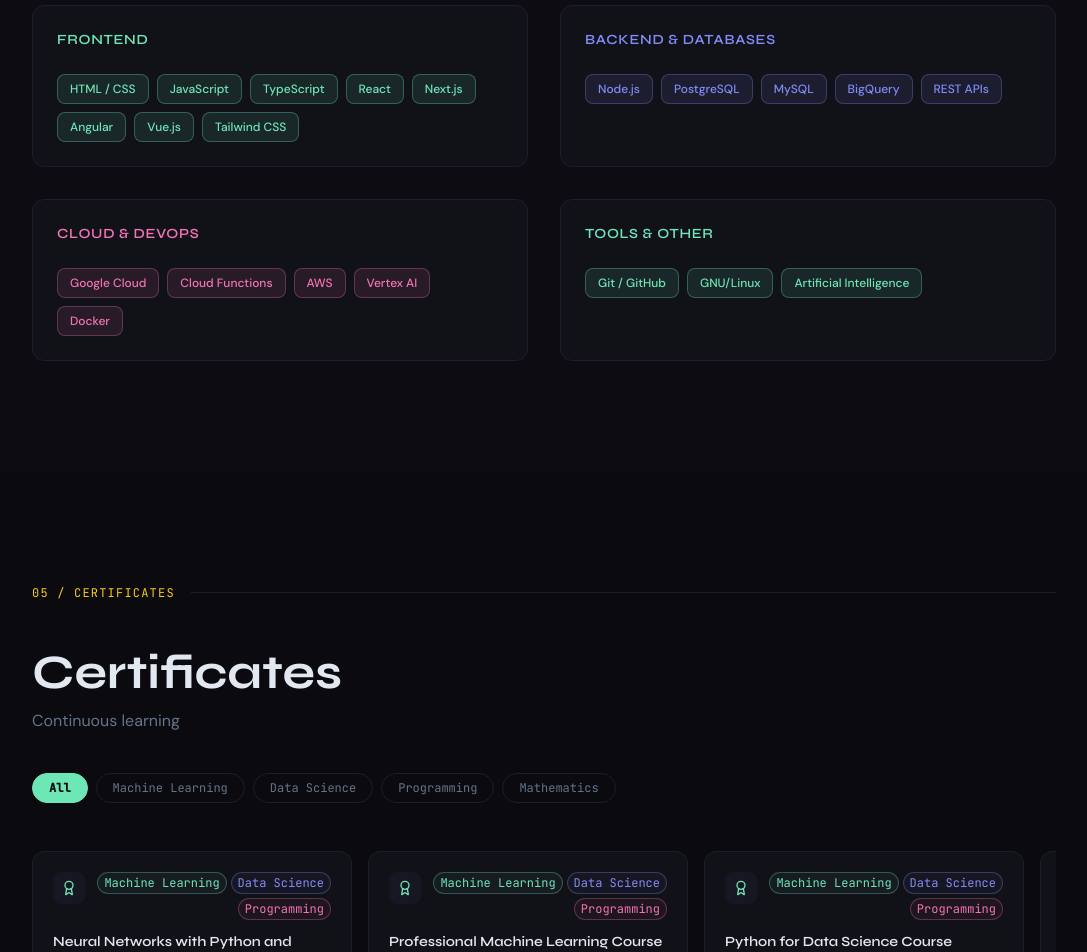
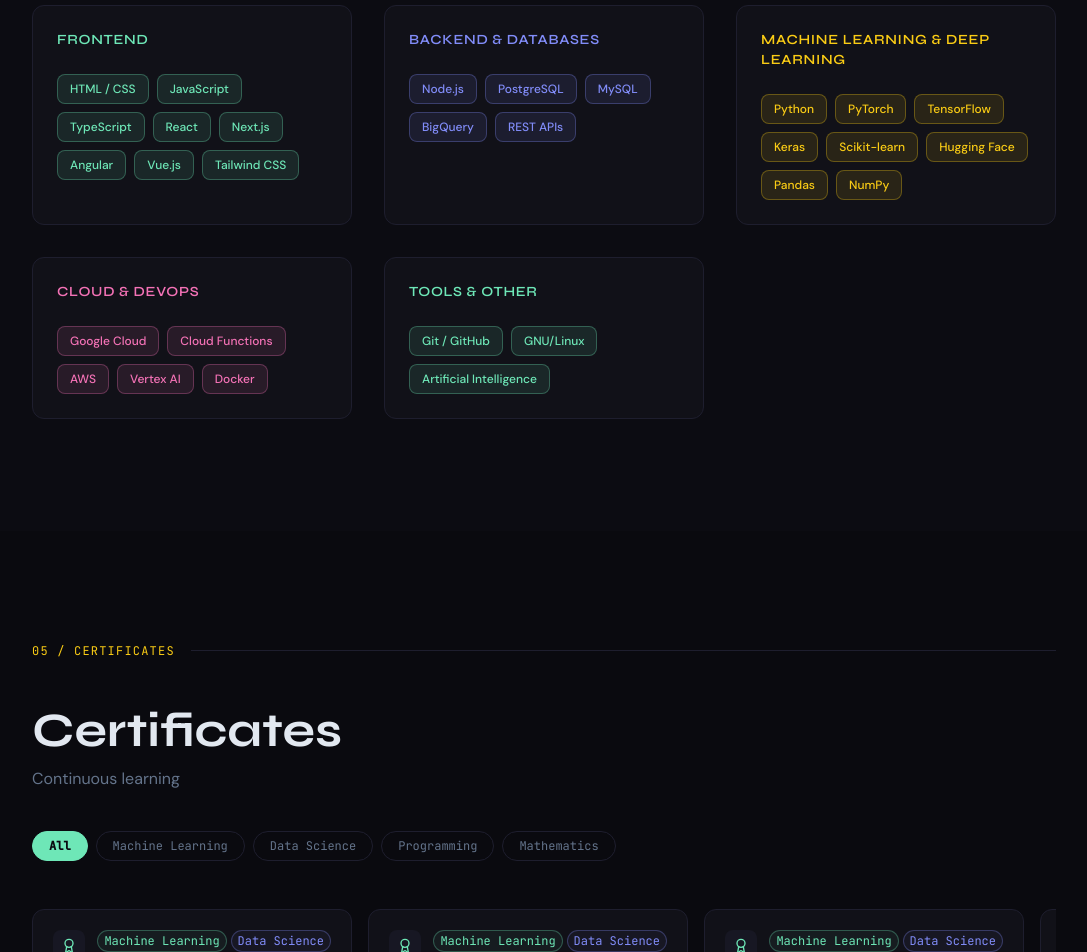
Before and after one commit to JohanLeon0914/portfolio-web-ia-developer, a Next.js app: page / in a window 1280 px wide. Shown: the part 5220-6172 px from the top of the page, without its empty margins (96-1183 px from the left). Built offline with nearby package versions, Linux system fonts and the light colour scheme.

Commit message:
Updating certificates and skills

```diff
--- a/components/sections/Skills.tsx
+++ b/components/sections/Skills.tsx
@@ -12,6 +12,7 @@
 interface SkillsData {
   frontend: Skill[];
   backend: Skill[];
+  "Machine Learning & Deep Learning": Skill[];
   cloud: Skill[];
   tools: Skill[];
 }
@@ -31,6 +32,7 @@
     ? [
         { label: t("skills.frontend"), data: skills.frontend, color: "accent" },
         { label: t("skills.backend"), data: skills.backend, color: "accent-2" },
+        { label: "Machine Learning & Deep Learning", data: skills["Machine Learning & Deep Learning"], color: "accent-4" },
         { label: t("skills.cloud"), data: skills.cloud, color: "accent-3" },
         { label: t("skills.tools"), data: skills.tools, color: "accent" },
       ]
@@ -55,7 +57,7 @@
         </h2>
         <p className="text-muted mb-12">{t("skills.subtitle")}</p>
 
-        <div className="grid md:grid-cols-2 gap-8">
+        <div className="grid md:grid-cols-2 lg:grid-cols-3 gap-8">
           {categories.map(({ label, data, color }) => (
             <div
               key={label}
@@ -66,7 +68,8 @@
                   "font-display font-semibold text-sm uppercase tracking-wider mb-6",
                   color === "accent" && "text-accent",
                   color === "accent-2" && "text-accent-2",
-                  color === "accent-3" && "text-accent-3"
+                  color === "accent-3" && "text-accent-3",
+                  color === "accent-4" && "text-yellow-400"
                 )}
               >
                 {label}
@@ -79,7 +82,8 @@
                       "px-3 py-1.5 rounded-lg text-xs font-medium border transition-all hover:scale-105",
                       color === "accent" && "bg-accent/10 border-accent/30 text-accent hover:bg-accent/20",
                       color === "accent-2" && "bg-accent-2/10 border-accent-2/30 text-accent-2 hover:bg-accent-2/20",
-                      color === "accent-3" && "bg-accent-3/10 border-accent-3/30 text-accent-3 hover:bg-accent-3/20"
+                      color === "accent-3" && "bg-accent-3/10 border-accent-3/30 text-accent-3 hover:bg-accent-3/20",
+                      color === "accent-4" && "bg-yellow-400/10 border-yellow-400/30 text-yellow-400 hover:bg-yellow-400/20"
                     )}
                   >
                     {skill.name}
--- a/public/jsons/certificates.json
+++ b/public/jsons/certificates.json
@@ -10,6 +10,19 @@
     "hours": 12,
     "categories": ["Machine Learning", "Data Science", "Programming"],
     "file": "/certificates/diploma-redes-neuronales.pdf",
+    "code": "2679e196-6cf2-4afc-90e5-4e1de8a04e0f"
+  },
+  {
+    "id": "redes-neuronales-pythorch",
+    "title": "Redes Neuronales con Pythorch",
+    "titleEn": "Neural Networks with Pythorch",
+    "platform": "Platzi",
+    "date": "2026-03-28",
+    "dateFormatted": "March 28, 2026",
+    "dateFormattedEs": "28 de Marzo de 2026",
+    "hours": 12,
+    "categories": ["Machine Learning", "Data Science", "Programming"],
+    "file": "/certificates/diploma-pytorch.pdf",
     "code": "2679e196-6cf2-4afc-90e5-4e1de8a04e0f"
   },
   {
--- a/public/jsons/skills.json
+++ b/public/jsons/skills.json
@@ -16,6 +16,16 @@
     { "name": "BigQuery", "level": 78 },
     { "name": "REST APIs", "level": 90 }
   ],
+  "Machine Learning & Deep Learning": [
+    { "name": "Python", "level": 85 },
+    { "name": "PyTorch", "level": 80 },
+    { "name": "TensorFlow", "level": 75 },
+    { "name": "Keras", "level": 75 },
+    { "name": "Scikit-learn", "level": 85 },
+    { "name": "Hugging Face", "level": 85 },
+    { "name": "Pandas", "level": 90 },
+    { "name": "NumPy", "level": 88 }
+  ],
   "cloud": [
     { "name": "Google Cloud", "level": 85 },
     { "name": "Cloud Functions", "level": 88 },
```
Also changed, not shown: 1 other file (tests, documents, lock files or other folders).
